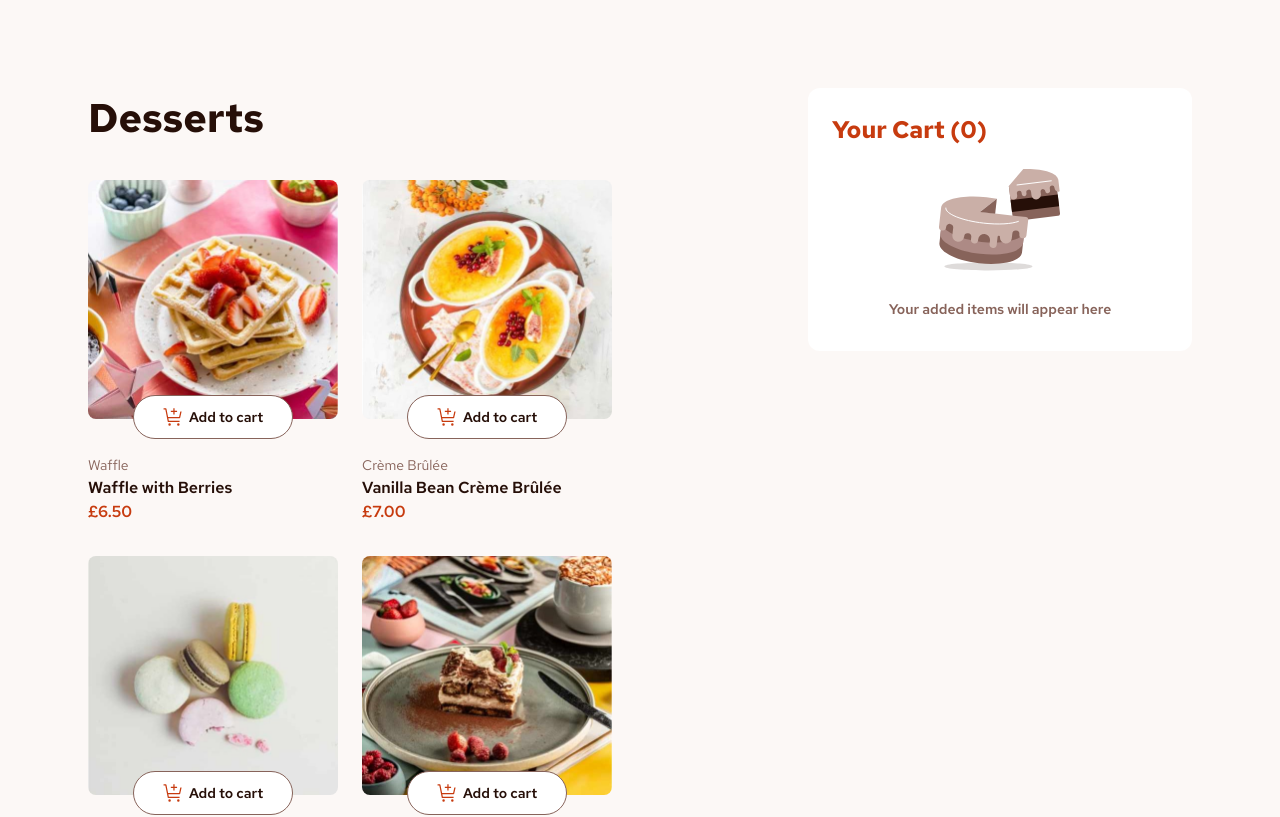
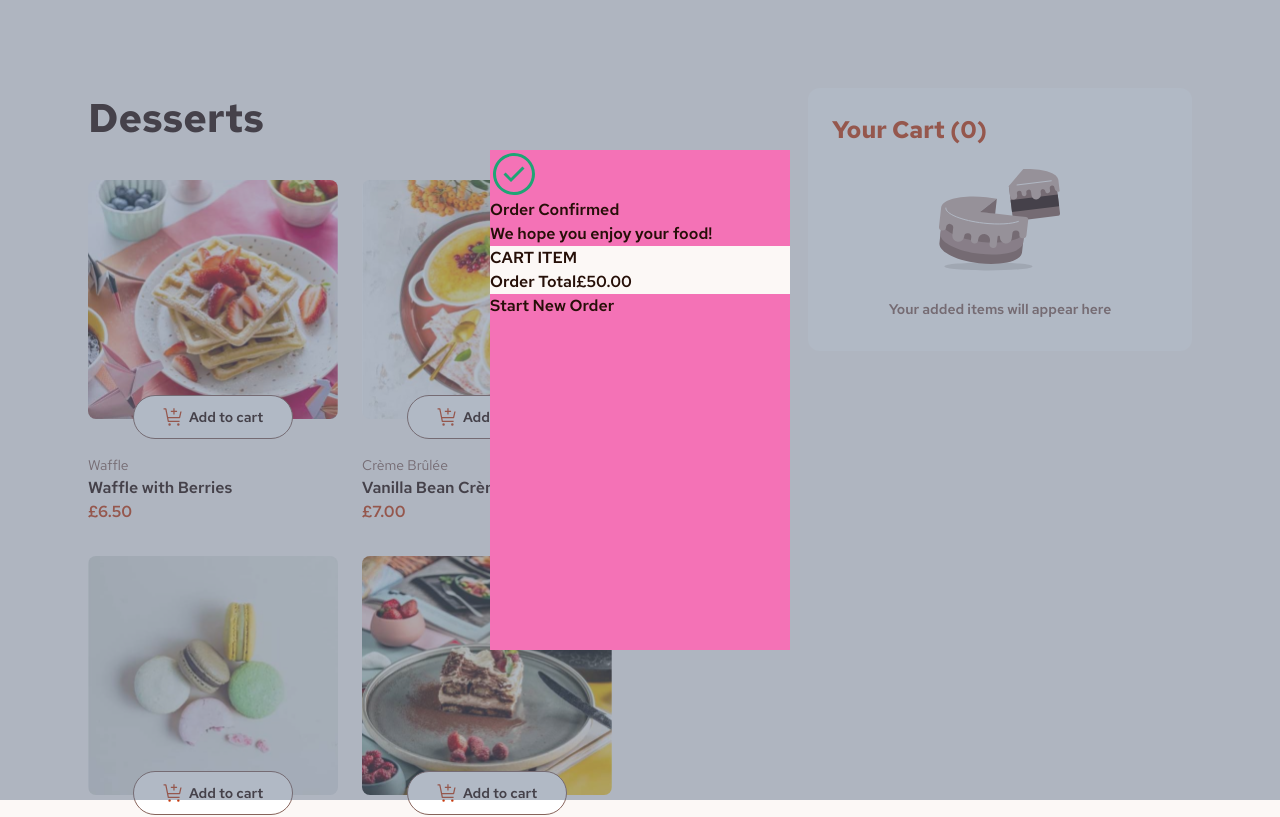
Before and after one commit to anetakasprzak/fm-product-list-cart, a React (Vite) app: page / in a window 1280 px wide. Shown: the top 817 px of the page. Built offline with nearby package versions, Linux system fonts and the light colour scheme.

Commit message:
basic modal jsx with static data

```diff
--- a/src/App.tsx
+++ b/src/App.tsx
@@ -2,6 +2,7 @@ import Cart from "./components/Cart";
 import Card from "./components/Card";
 import { fakeData } from "./data";
 import { useState } from "react";
+import Modal from "./components/Modal";
 
 export type CartItem = { id: number; quantity: number };
 
@@ -84,6 +85,7 @@ function App() {
           removeCartItem={removeCartItem}
         />
       </div>
+      <Modal />
     </div>
   );
 }
--- a/src/components/Modal.tsx
+++ b/src/components/Modal.tsx
@@ -1,5 +1,26 @@
 function Modal() {
-  return <div>Modal</div>;
+  return (
+    <div className="grid place-items-center">
+      <div className="absolute h-[500px] w-[300px] bg-pink-400 top-[50%] left-[50%] translate-y-[-50%] translate-x-[-50%] z-10">
+        <img src="../../public/assets/images/icon-order-confirmed.svg" />
+        <h2>Order Confirmed</h2>
+        <p>We hope you enjoy your food!</p>
+
+        <div className="bg-[#FCF8F6]">
+          <div>CART ITEM</div>
+
+          <div className="flex">
+            <span>Order Total</span>
+            <span>£50.00</span>
+          </div>
+        </div>
+        <button>Start New Order</button>
+      </div>
+
+      {/* OVERLAY */}
+      <div className="absolute bg-slate-500 top-0 left-0 w-[100vw] h-[100%] opacity-50 z-0"></div>
+    </div>
+  );
 }
 
 export default Modal;
```
